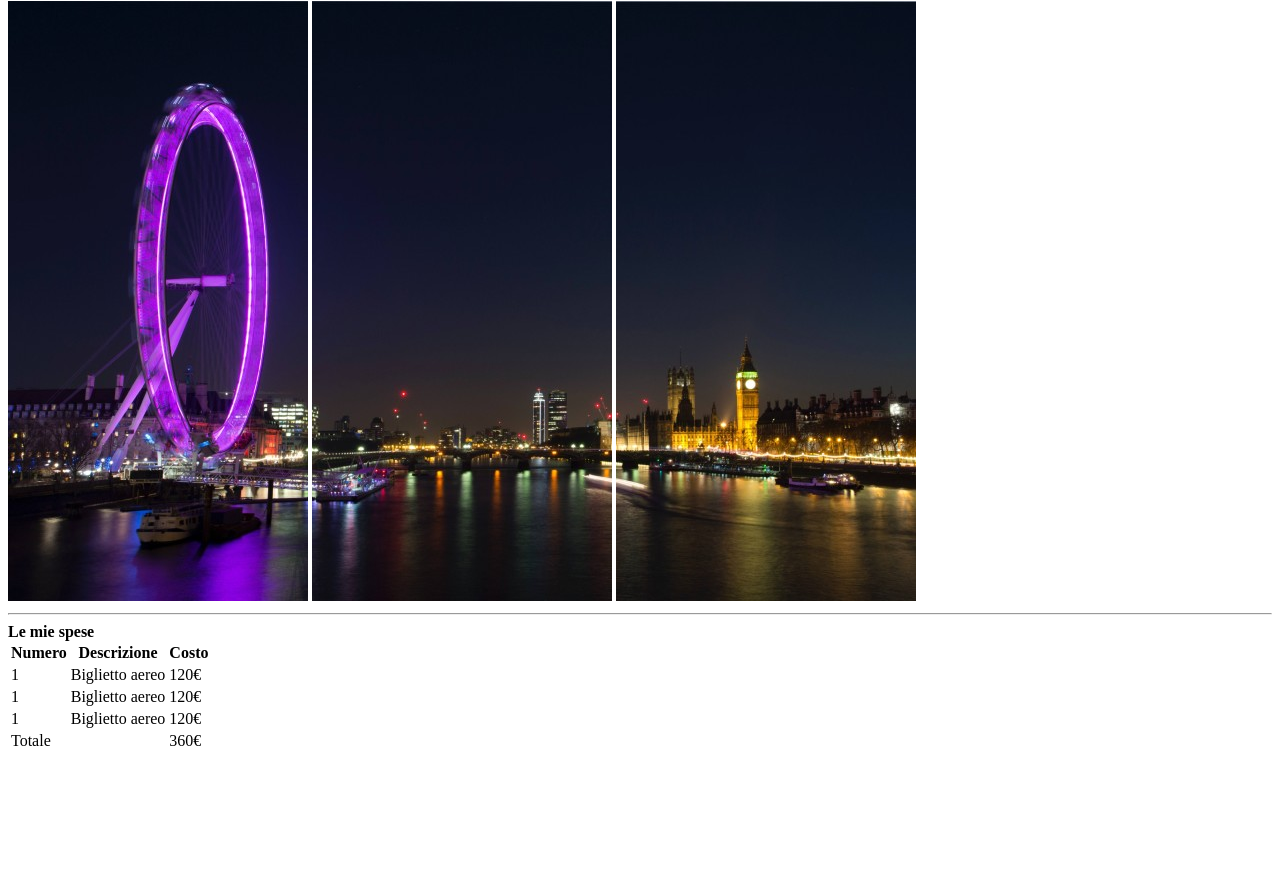
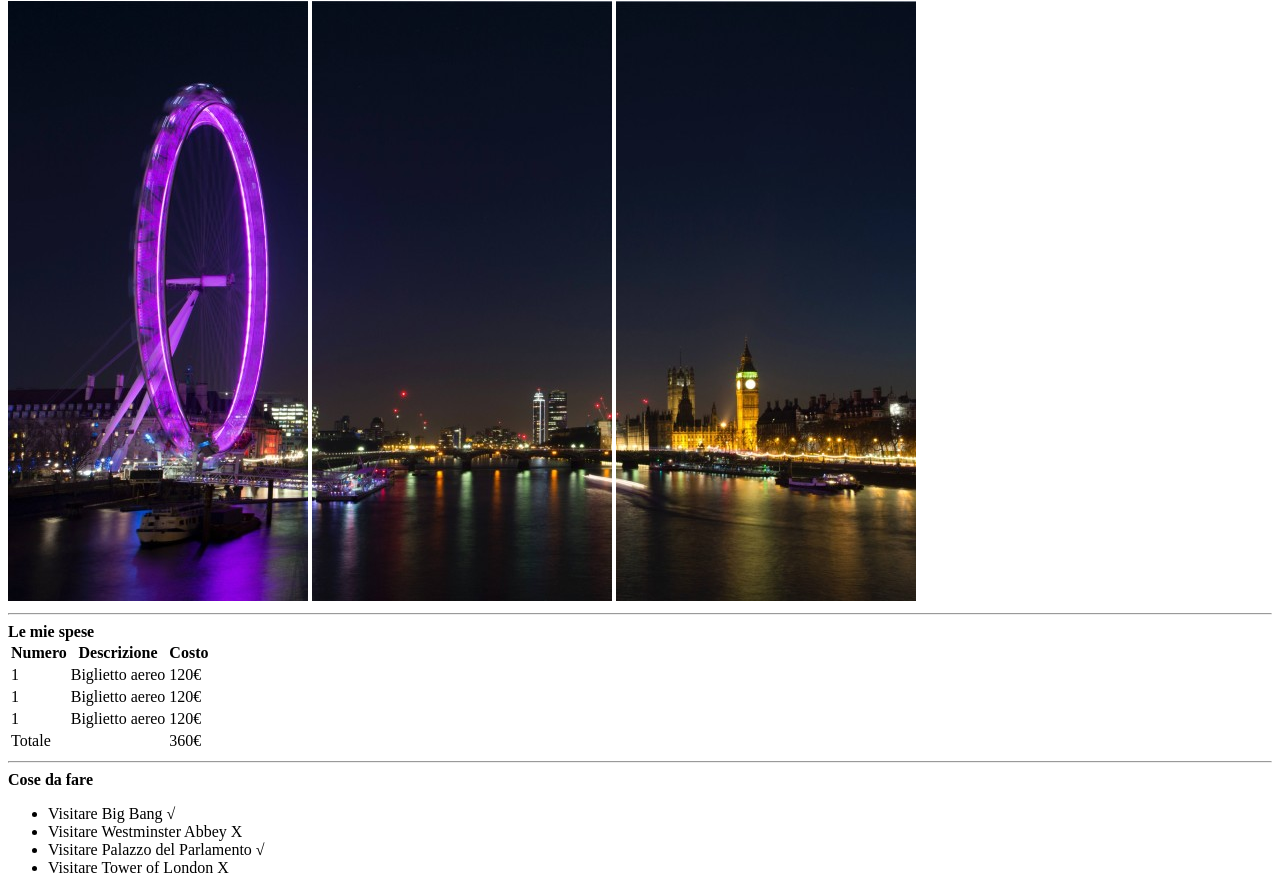
Before and after one commit to AnthonyBertottiFavero/html-london-trip, a plain HTML site: page index.html in a window 1280 px wide. Shown: the part 79-972 px from the top of the page. Before the commit the page ends 840 px from the top, so only its background shows below. Drawn offline with Linux system fonts and the light colour scheme.

Commit message:
unordered list

```diff
--- a/index.html
+++ b/index.html
@@ -7,12 +7,15 @@
     <title>London-Trip</title>
 </head>
 <body>
+    <header>
         <h1>Il mio Viaggio a Londra</h1>
         <img src="img/pexels-bill-emrich-230794-0.jpg" alt="Immagine0">
         <img src="img/pexels-bill-emrich-230794-1.jpg" alt="Immagine1">
         <img src="img/pexels-bill-emrich-230794-2.jpg" alt="Immagine2">
         <hr>
+    </header>
 
+    <main>
         <strong>Le mie spese</strong>
         <table>
             <thead>
@@ -50,7 +53,17 @@
                 </tr>
             </tfoot>
         </table>
+        <hr>
+
+        <strong>Cose da fare</strong>
+        <ul>
+            <li>Visitare Big Bang &radic;</li>
+            <li>Visitare Westminster Abbey &Chi;</li>
+            <li>Visitare Palazzo del Parlamento &radic;</li>
+            <li>Visitare Tower of London &Chi;</li>
+        </ul>
 
 
+    </main>
 </body>
 </html>
```
Lines whose indentation alone changed are shown as unchanged.
